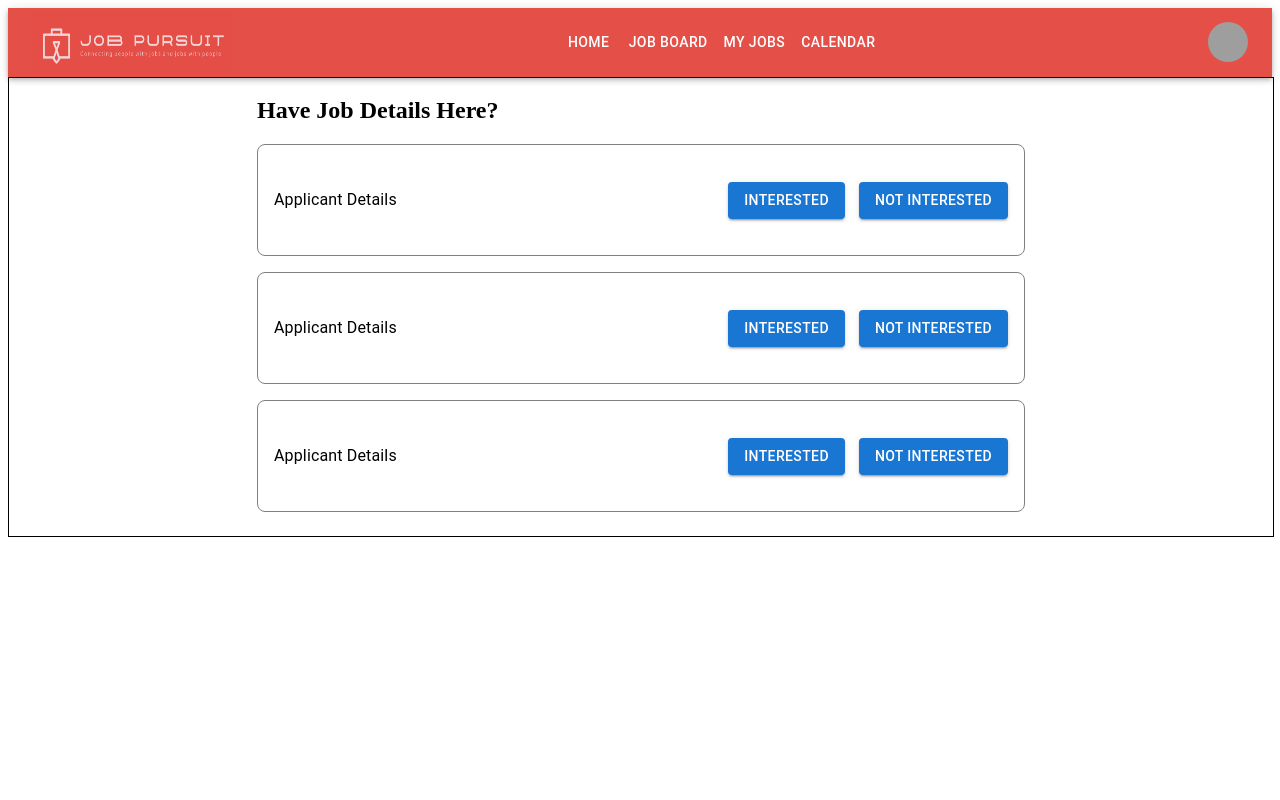
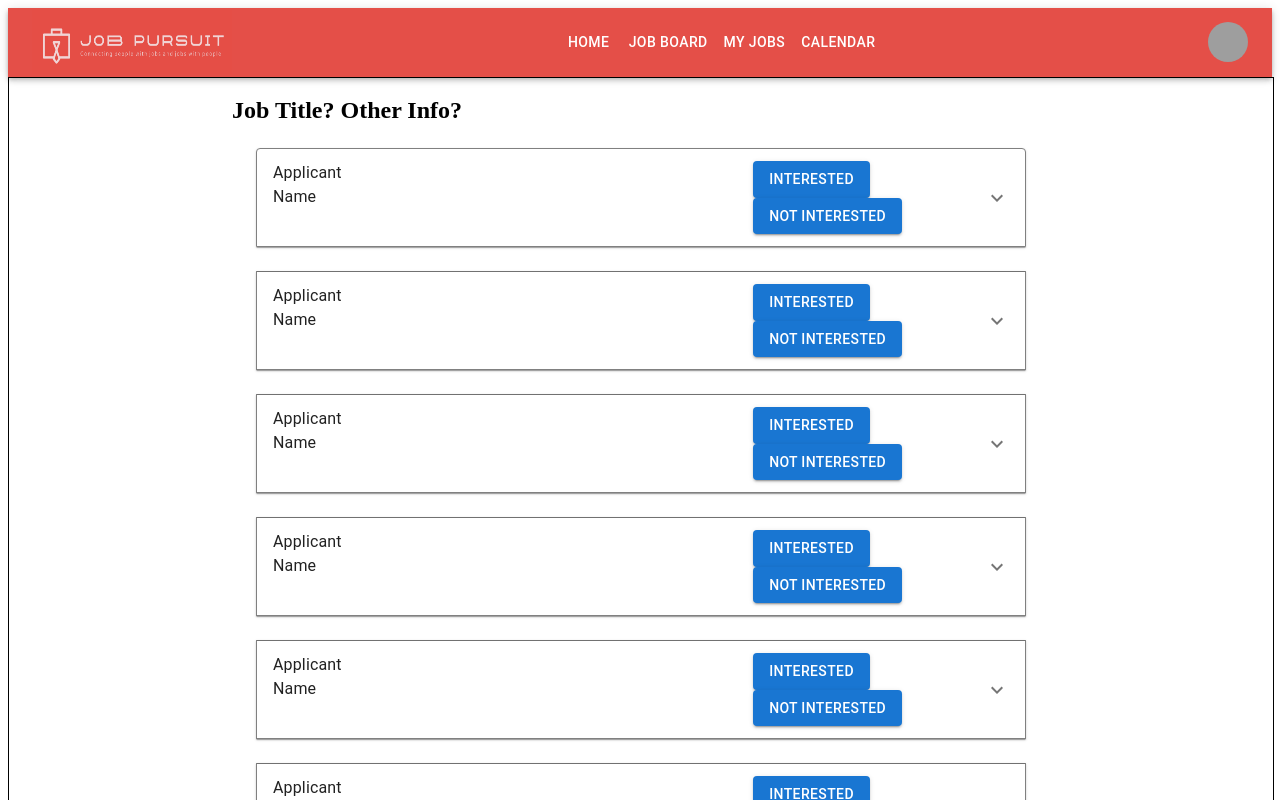
Before and after one commit to Lake-Natron/Pursuit, a Next.js app: page /viewApplicants in a window 1280 px wide. Shown: the top 800 px of the page. Built offline with nearby package versions, Linux system fonts and the light colour scheme; grey boxes are pictures that could not be loaded.

Commit message:
swapped out list for accordion, accordion elements are shifting to left for some reason when opening need to see if this can be fixed

```diff
--- a/pages/viewApplicants.jsx
+++ b/pages/viewApplicants.jsx
@@ -3,10 +3,14 @@ import { useState, useEffect } from 'react';
 import NavBar from '../src/navBar';
 import ApplicantListCard from '../src/applicantListCard';
 import Box from '@mui/material/Box';
-import List from '@mui/material/List';
+import Accordion from '@mui/material/Accordion';
+import AccordionSummary from '@mui/material/AccordionSummary';
+import AccordionDetails from '@mui/material/AccordionDetails';
+import Typography from '@mui/material/Typography';
+import ExpandMoreIcon from '@mui/icons-material/ExpandMore';
 
 const ViewApplicants = () => {
-  const [jobListings, setJobListings] = useState([]);
+  const [jobListings, setJobListings] = useState(['test', 'test', 'test', 'test', 'test', 'test', 'test']);
 
   useEffect(() => {
     // axios.get('/')
@@ -18,16 +22,11 @@ const ViewApplicants = () => {
     <>
     <NavBar />
     <Box sx={{width: '100%', minWidth: 480, display: 'flex', alignItems: 'center', justifyContent: 'center', border: '1px solid'}}>
-      <nav aria-label="job-list-container">
-        <h2>Have Job Details Here?</h2>
-        <List sx={{mt: -1}}>
+      <nav aria-label="applicant-list-container">
+        <h2>Job Title? Other Info?</h2>
           {jobListings.map((listing, index) =>
             <ApplicantListCard listing={listing} key={index} />
           )}
-          <ApplicantListCard />
-          <ApplicantListCard />
-          <ApplicantListCard />
-        </List>
       </nav>
     </Box>
     </>
--- a/src/applicantListCard.jsx
+++ b/src/applicantListCard.jsx
@@ -1,27 +1,50 @@
 import React from 'react';
 import { useState, useEffect } from 'react';
-import ListItem from '@mui/material/ListItem';
-import ListItemButton from '@mui/material/ListItemButton';
-import ListItemText from '@mui/material/ListItemText';
+import Box from '@mui/material/Box';
 import Button from '@mui/material/Button';
+import Accordion from '@mui/material/Accordion';
+import AccordionSummary from '@mui/material/AccordionSummary';
+import AccordionDetails from '@mui/material/AccordionDetails';
+import Typography from '@mui/material/Typography';
+import ExpandMoreIcon from '@mui/icons-material/ExpandMore';
+
 
 const ApplicantListCard = () => {
 
   const handleInterestedClick = (e) => {
-    e.preventDefault()
+    e.preventDefault();
+    e.stopPropagation()
+    //Patch request to update interest level
   }
 
   const handleNotInterestedClick = (e) => {
-    e.preventDefault()
+    e.preventDefault();
+    e.stopPropagation()
+    //Patch request to update interest level
   }
 
   return (
     <>
-    <ListItem sx={{border:'1px solid grey', width:'60vw', minHeight:'7em', marginBottom: '1em', borderRadius: '8px', overflow: 'hidden'}}>
-        <ListItemText primary='Applicant Details' />
-        <Button variant="contained" sx={{mr: '1em'}} onClick={handleInterestedClick}>Interested</Button>
-        <Button variant="contained" onClick={handleNotInterestedClick}>Not Interested</Button>
-    </ListItem>
+      <Accordion sx={{m: 3, width: '60vw', border:'1px solid grey'}}>
+        <AccordionSummary
+          expandIcon={<ExpandMoreIcon />}
+          aria-controls="panel1a-content"
+          id="panel1a-header"
+        >
+          <Typography>Applicant Name</Typography>
+          <Box sx={{ml: '30vw'}}>
+            <Button variant="contained" sx={{mr: '1em'}} onClick={handleInterestedClick}>Interested</Button>
+            <Button variant="contained" onClick={handleNotInterestedClick}>Not Interested</Button>
+          </Box>
+        </AccordionSummary>
+        <AccordionDetails >
+          <Typography sx={{}}>
+            Education: <br/>
+            Skills: <br/>
+
+          </Typography>
+        </AccordionDetails>
+      </Accordion>
     </>
   )
 }
```
